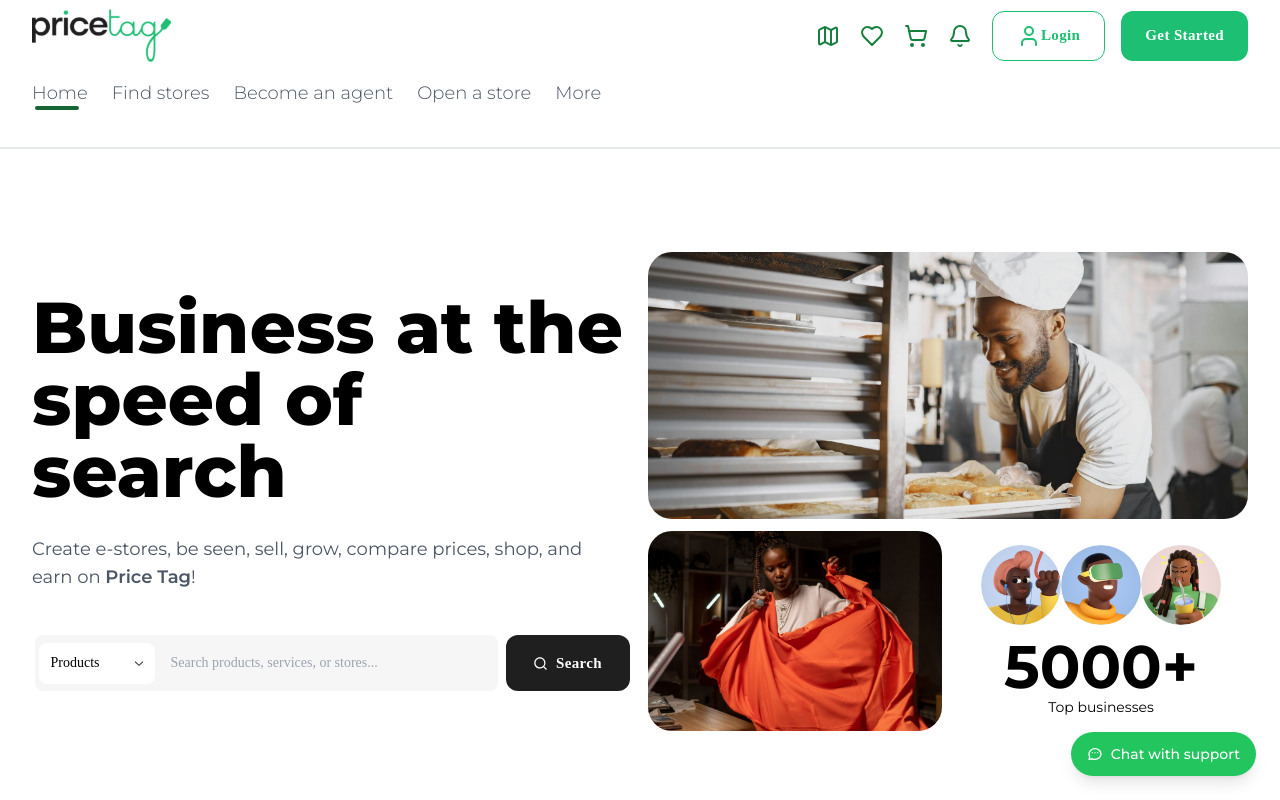
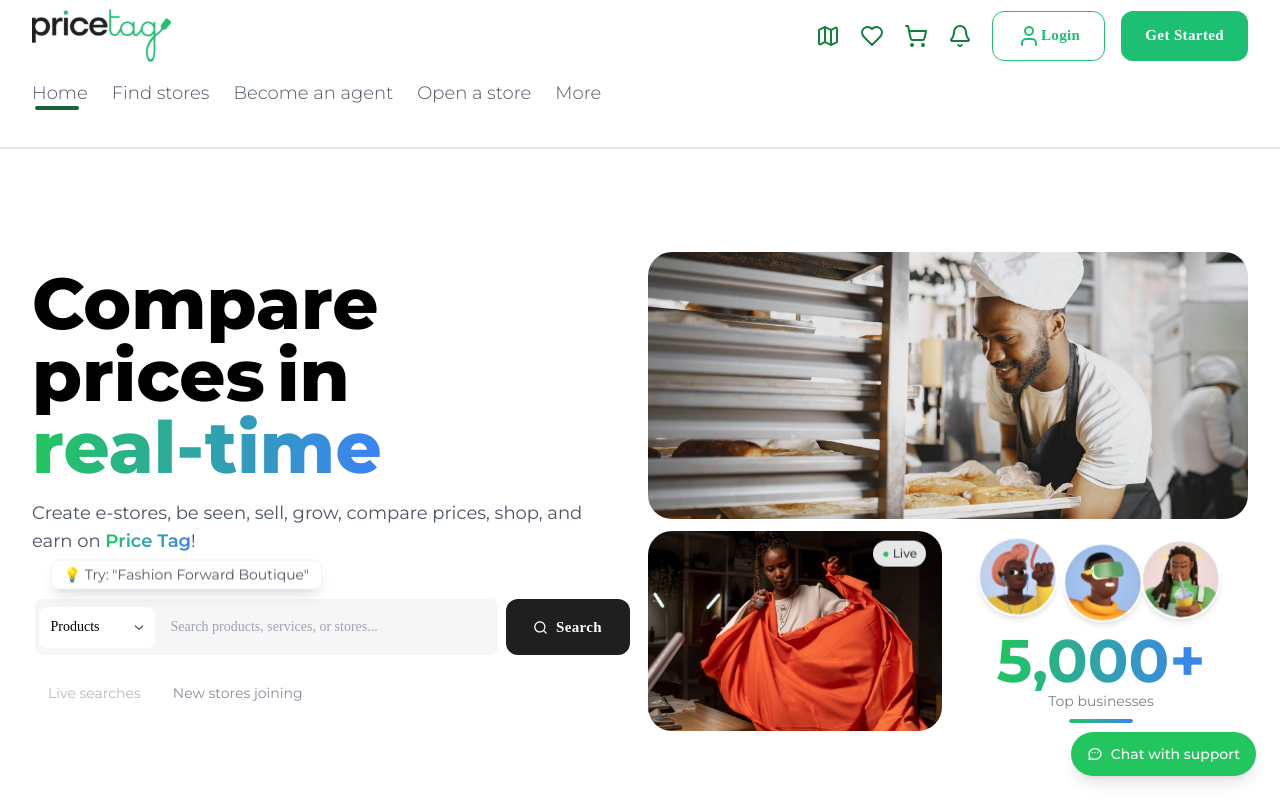
Before and after one commit to price-tag-tech/pricetag-frontend, a React (Create React App) app: page / in a window 1280 px wide. Shown: the top 800 px of the page. Built offline with nearby package versions, Linux system fonts and the light colour scheme.

Commit message:
Enhance HeroSection with dynamic text rotation, business count animation, and improved avatar animations; add sample store suggestions and CSS animations for better user engagement

```diff
--- a/src/components/HomePage/HeroSection.tsx
+++ b/src/components/HomePage/HeroSection.tsx
@@ -1,12 +1,42 @@
-import { useMemo } from 'react'
+import { useMemo, useState, useEffect } from 'react'
 import Section from '../layout/Section'
 import SearchBar from '../common/SearchBar'
 import { debounce } from 'lodash';
 import { useStoreState } from '../../store/search-store';
 
 const HeroSection = () => {
+    const { stores, setFilteredStores } = useStoreState();
 
-    const { stores, setFilteredStores } = useStoreState();
+    const [currentTextIndex, setCurrentTextIndex] = useState(0);
+    const rotatingTexts = [
+        "Business at the speed of search",
+        "Find stores near you instantly",
+        "Compare prices in real-time",
+        "Discover amazing deals today",
+        "Connect with local businesses"
+    ];
+
+    const [businessCount, setBusinessCount] = useState(0);
+    const targetCount = 5000;
+
+    const [avatarPositions, setAvatarPositions] = useState([
+        { x: 0, y: 0 },
+        { x: 0, y: 0 },
+        { x: 0, y: 0 }
+    ]);
+
+    const sampleStores = [
+        "TechHub Electronics",
+        "Fresh Market Groceries",
+        "Fashion Forward Boutique",
+        "HomeDecor Paradise",
+        "Sports Zone",
+        "Book Haven",
+        "Coffee Corner",
+        "Pet Paradise"
+    ];
+
+    const [currentStoreIndex, setCurrentStoreIndex] = useState(0);
 
     const handleSearch = useMemo(
         () =>
@@ -20,61 +50,225 @@ const HeroSection = () => {
         [stores]
     );
 
+    useEffect(() => {
+        const interval = setInterval(() => {
+            setCurrentTextIndex((prev) => (prev + 1) % rotatingTexts.length);
+        }, 3000);
+        return () => clearInterval(interval);
+    }, []);
+
+    useEffect(() => {
+        const duration = 2000;
+        const steps = 60;
+        const increment = targetCount / steps;
+        let currentCount = 0;
+
+        const timer = setInterval(() => {
+            currentCount += increment;
+            if (currentCount >= targetCount) {
+                setBusinessCount(targetCount);
+                clearInterval(timer);
+            } else {
+                setBusinessCount(Math.floor(currentCount));
+            }
+        }, duration / steps);
+
+        return () => clearInterval(timer);
+    }, []);
+
+    useEffect(() => {
+        const animateAvatars = () => {
+            setAvatarPositions(prev => prev.map(() => ({
+                x: (Math.random() - 0.5) * 10,
+                y: (Math.random() - 0.5) * 10
+            })));
+        };
+
+        const interval = setInterval(animateAvatars, 2000);
+        return () => clearInterval(interval);
+    }, []);
+
+    useEffect(() => {
+        const interval = setInterval(() => {
+            setCurrentStoreIndex((prev) => (prev + 1) % sampleStores.length);
+        }, 2500);
+        return () => clearInterval(interval);
+    }, []);
+
     return (
-        <Section className=''>
+        <Section className='overflow-hidden'>
             <div className='flex items-center justify-around flex-col lg:flex-row gap-4'>
                 <div className='w-full lg:w-1/2 flex flex-col gap-y-3'>
-                    <h1 className="text-4xl text-center sm:text-left sm:text-4xl md:text-6xl lg:text-7xl font-extrabold leading-tight">
-                        Business at the <br className="hidden sm:block" /> speed of search
-                    </h1>
 
-                    <p className="mt-4 text-sm text-center md:text-left sm:text-lg text-gray-600 max-w-sm sm:max-w-xl px-4 sm:px-0 font-bold sm:font-normal mx-auto sm:mx-0">
+                    <div className="h-32 sm:h-40 md:h-48 flex items-center">
+                        <h1 className="text-4xl text-center sm:text-left sm:text-4xl md:text-6xl lg:text-7xl font-extrabold leading-tight">
+                            <span
+                                key={currentTextIndex}
+                                className="inline-block animate-fade-in-up"
+                                style={{
+                                    animation: 'fadeInUp 0.8s ease-out'
+                                }}
+                            >
+                                {rotatingTexts[currentTextIndex].split(' ').map((word, index) => (
+                                    <span
+                                        key={index}
+                                        className="inline-block mr-2 md:mr-3"
+                                        style={{
+                                            animationDelay: `${index * 0.1}s`,
+                                            animation: 'slideInFromLeft 0.6s ease-out forwards'
+                                        }}
+                                    >
+                                        {word === 'search' || word === 'instantly' || word === 'real-time' || word === 'today' || word === 'businesses' ? (
+                                            <span className="bg-gradient-to-r from-green-500 to-blue-500 bg-clip-text text-transparent">
+                                                {word}
+                                            </span>
+                                        ) : word}
+                                        {index < rotatingTexts[currentTextIndex].split(' ').length - 1 && ' '}
+                                    </span>
+                                ))}
+                            </span>
+                        </h1>
+                    </div>
+
+                    <p className="mt-4 text-sm text-center md:text-left sm:text-lg text-gray-600 max-w-sm sm:max-w-xl px-4 sm:px-0 font-bold sm:font-normal mx-auto sm:mx-0 animate-fade-in">
                         Create e-stores, be seen, sell, grow, compare prices, shop, and earn on{" "}
-                        <span className="font-semibold">Price Tag</span>!
+                        <span className="font-semibold bg-gradient-to-r from-green-500 to-blue-500 bg-clip-text text-transparent">
+                            Price Tag
+                        </span>!
                     </p>
 
-                    <div className="mt-6 sm:mt-8 flex justify-center items-start w-full px-4 sm:px-0">
-                        <div className="w-full max-w-full sm:max-w-[400px] md:max-w-[500px] lg:max-w-[595px]">
+                    <div className="mt-6 sm:mt-8 flex justify-center items-start w-full px-4 sm:px-0 relative">
+                        <div className="w-full max-w-full sm:max-w-[400px] md:max-w-[500px] lg:max-w-[595px] relative">
                             <SearchBar
                                 onSearch={handleSearch}
-                                placeholder="Search products, services, or stores..."
+                                placeholder={`Search products, services, or stores...`}
                             />
+
+                            <div className="absolute -top-8 left-4 hidden sm:block">
+                                <div className="bg-white/90 backdrop-blur-sm rounded-lg px-3 py-1 shadow-lg border border-gray-200/50 text-sm text-gray-600 animate-bounce">
+                                    <span className="text-green-500">💡</span> Try: "{sampleStores[currentStoreIndex]}"
+                                </div>
+                            </div>
+                        </div>
+                    </div>
+
+                    <div className="mt-4 flex justify-center sm:justify-start space-x-4 text-sm text-gray-500">
+                        <div className="flex items-center animate-pulse">
+                            <div className="w-2 h-2 bg-green-500 rounded-full mr-2 animate-ping"></div>
+                            <span>Live searches</span>
+                        </div>
+                        <div className="flex items-center animate-pulse" style={{ animationDelay: '0.5s' }}>
+                            <div className="w-2 h-2 bg-blue-500 rounded-full mr-2 animate-ping"></div>
+                            <span>New stores joining</span>
                         </div>
                     </div>
                 </div>
 
                 <div className='w-full lg:w-1/2 h-full flex flex-col gap-3'>
-                    <div className='w-full'>
-                        <img src="/assets/hero/hero-1.jpg" alt="Hero section 1" className='rounded-3xl bg-gray-100 h-[200pt] w-full object-cover' />
+                    <div className='w-full group'>
+                        <img
+                            src="/assets/hero/hero-1.jpg"
+                            alt="Hero section 1"
+                            className='rounded-3xl bg-gray-100 h-[200pt] w-full object-cover transition-all duration-700 group-hover:scale-105 group-hover:shadow-xl'
+                        />
                     </div>
+
                     <div className="flex gap-x-3">
-                        <div className='w-1/2 relative'>
-                            <img src="/assets/hero/hero-2.jpg" alt="Hero section 1" className='rounded-3xl bg-gray-100 h-[150pt] w-full object-cover' />
-                            {/* <div className='bg-white absolute h-[50pt] w-[70pt] -bottom-[2pt] -right-[2pt] rounded-tl-3xl after:contents-[""] after:absolute after:right-5 after:bg-white after:h-40 after:w-40 after:rounded-full'>
+                        <div className='w-1/2 relative group'>
+                            <img
+                                src="/assets/hero/hero-2.jpg"
+                                alt="Hero section 2"
+                                className='rounded-3xl bg-gray-100 h-[150pt] w-full object-cover transition-all duration-500 group-hover:scale-105'
+                            />
 
-                            </div> */}
+                            <div className="absolute top-4 right-4 bg-white/90 backdrop-blur-sm rounded-full px-2 py-1 shadow-lg border border-gray-200/50 text-xs font-medium text-gray-700 animate-bounce">
+                                <span className="text-green-500">●</span> Live
+                            </div>
                         </div>
 
                         <div className="w-1/2 flex flex-col gap-3 items-center justify-center">
-                            <div className='flex justify-around'>
-                                {
-                                    (["avatar-1.png", "avatar-2.png", "avatar-3.png"]).map((item: string) => (
-                                        <img key={item} src={`/assets/hero/${item}`} alt={item} className='h-10 md:h-20 w-10 md:w-20 rounded-full bg-gray-200' />
-                                    ))
-                                }
+                            <div className='flex justify-around relative'>
+                                {(["avatar-1.png", "avatar-2.png", "avatar-3.png"]).map((item: string, index) => (
+                                    <img
+                                        key={item}
+                                        src={`/assets/hero/${item}`}
+                                        alt={item}
+                                        className='h-10 md:h-20 w-10 md:w-20 rounded-full bg-gray-200 transition-all duration-500 hover:scale-110 hover:shadow-lg border-2 border-white shadow-md'
+                                        style={{
+                                            transform: `translate(${avatarPositions[index]?.x || 0}px, ${avatarPositions[index]?.y || 0}px)`,
+                                            transition: 'transform 2s ease-in-out, scale 0.3s ease'
+                                        }}
+                                    />
+                                ))}
+
+                                <div className="absolute inset-0 pointer-events-none">
+                                    <div className="absolute top-2 left-2 w-1 h-1 bg-green-400 rounded-full animate-ping" style={{ animationDelay: '0s' }}></div>
+                                    <div className="absolute bottom-3 right-4 w-1 h-1 bg-blue-400 rounded-full animate-ping" style={{ animationDelay: '1s' }}></div>
+                                    <div className="absolute top-5 right-2 w-1 h-1 bg-purple-400 rounded-full animate-ping" style={{ animationDelay: '2s' }}></div>
+                                </div>
                             </div>
+
                             <div className='text-center'>
-                                <h3 className="font-bold text-4xl md:text-6xl">
-                                    5000+
+                                <h3 className="font-bold text-4xl md:text-6xl bg-gradient-to-r from-green-500 to-blue-500 bg-clip-text text-transparent">
+                                    {businessCount.toLocaleString()}+
                                 </h3>
-                                <p className='text-light text-xs md:text-sm leading-loose'>
+                                <p className='text-light text-xs md:text-sm leading-loose animate-pulse'>
                                     Top businesses
                                 </p>
+
+                                <div className="mt-2 w-16 h-1 bg-gray-200 rounded-full mx-auto overflow-hidden">
+                                    <div
+                                        className="h-full bg-gradient-to-r from-green-500 to-blue-500 rounded-full transition-all duration-1000"
+                                        style={{ width: `${(businessCount / targetCount) * 100}%` }}
+                                    ></div>
+                                </div>
                             </div>
                         </div>
                     </div>
                 </div>
             </div>
+
+            {/* CSS Animations */}
+            <style>{`
+                @keyframes fadeInUp {
+                    from {
+                        opacity: 0;
+                        transform: translateY(30px);
+                    }
+                    to {
+                        opacity: 1;
+                        transform: translateY(0);
+                    }
+                }
+
+                @keyframes slideInFromLeft {
+                    from {
+                        opacity: 0;
+                        transform: translateX(-30px);
+                    }
+                    to {
+                        opacity: 1;
+                        transform: translateX(0);
+                    }
+                }
+
+                @keyframes fadeIn {
+                    from {
+                        opacity: 0;
+                    }
+                    to {
+                        opacity: 1;
+                    }
+                }
+
+                .animate-fade-in {
+                    animation: fadeIn 1s ease-out;
+                }
+
+                .animate-fade-in-up {
+                    animation: fadeInUp 0.8s ease-out;
+                }
+            `}</style>
         </Section>
     )
 }
```
